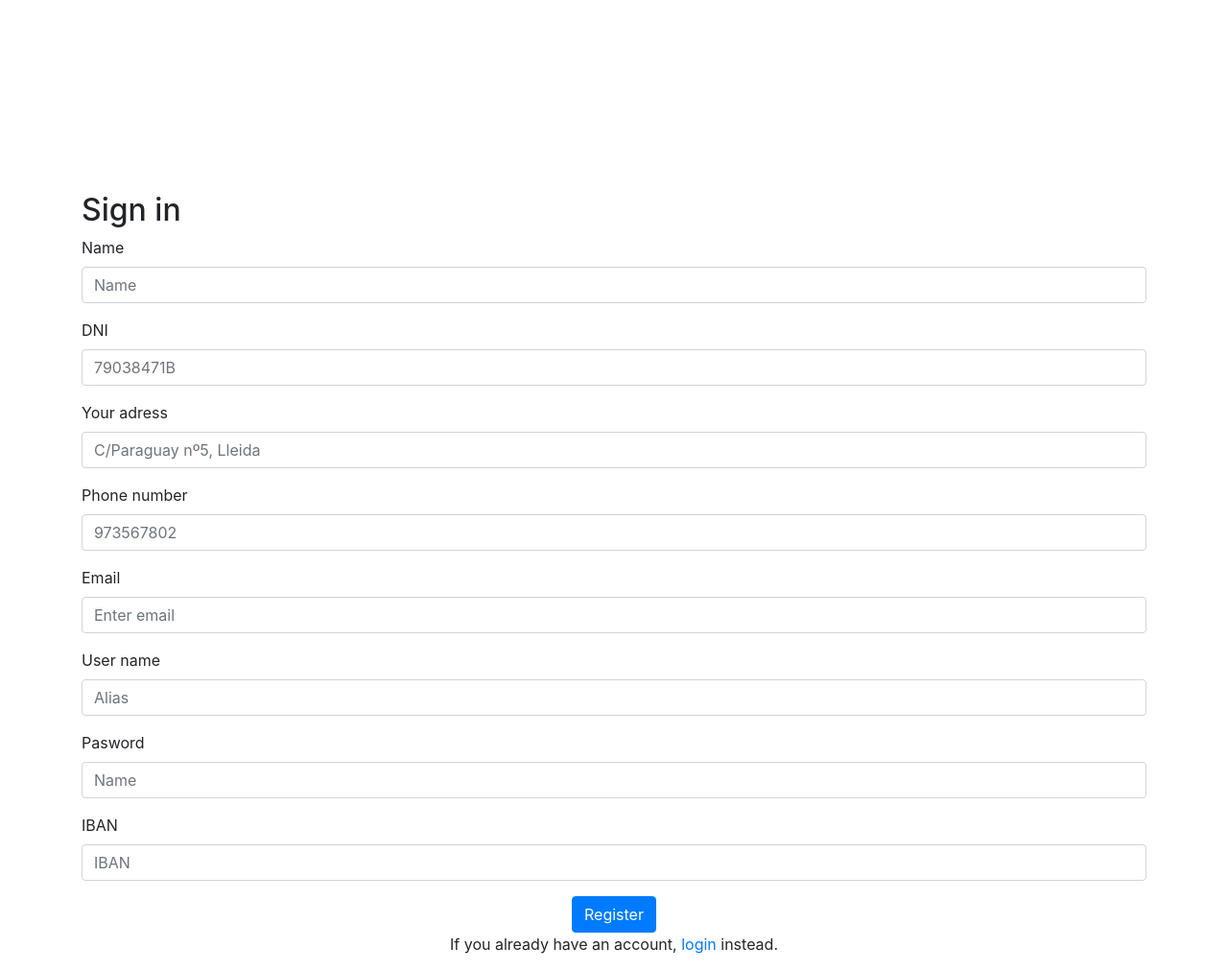
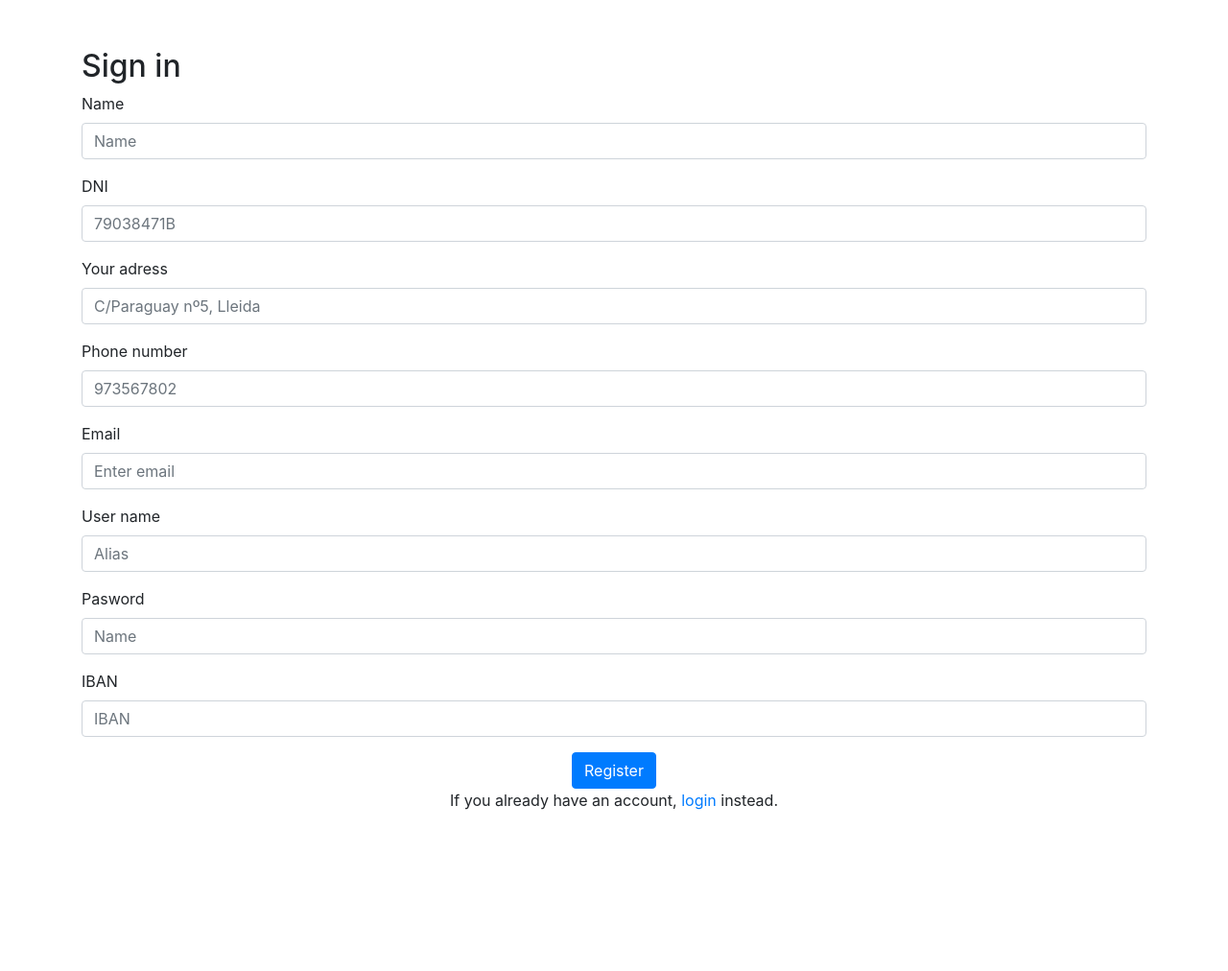
Before and after one commit to dbistuer/Projecte, a Django app: page /SignIn in a window 1280 px wide. Shown: the whole page at 96% size. After the commit the page ends 844 px from the top, so only its background shows below. Run offline with Django 4.2, Linux system fonts and the light colour scheme; some libraries are stand-ins or nearby versions.

Commit message:
margin top SignIn.html change

```diff
--- a/Teatre/Templates/cinemas/SignIn.html
+++ b/Teatre/Templates/cinemas/SignIn.html
@@ -4,7 +4,7 @@
 <link rel="stylesheet" href="https://maxcdn.bootstrapcdn.com/bootstrap/4.0.0/css/bootstrap.min.css" integrity="sha384-Gn5384xqQ1aoWXA+058RXPxPg6fy4IWvTNh0E263XmFcJlSAwiGgFAW/dAiS6JXm" crossorigin="anonymous">
 </head>
 <body>
-<div class="container" style="margin-top: 200px">
+<div class="container" style="margin-top: 50px">
 <h2>Sign in</h2>
 {% if messages %}
 <ul class="messages">
```
